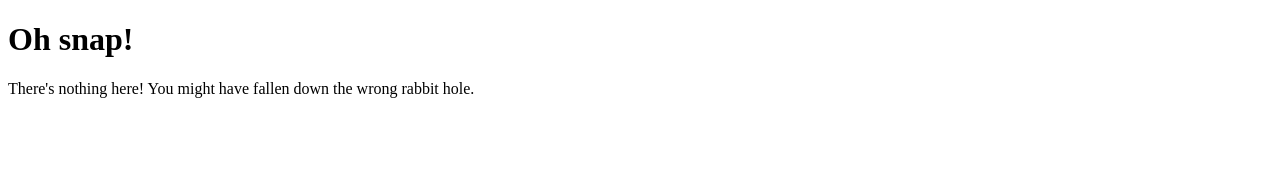
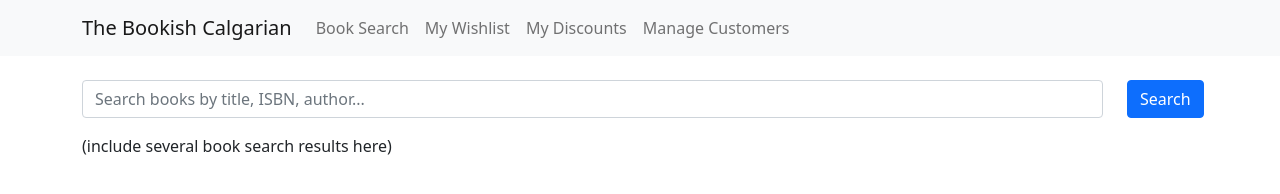
Before and after one commit to josuaaah/The-Bookish-Calgarian, a Gatsby site: page /books in a window 1280 px wide. Before the commit this address had no page. Built offline with nearby package versions, Linux system fonts and the light colour scheme; Gatsby itself is replaced by a stand-in of ours.

Commit message:
Create layout and navbar components

```diff
--- /dev/null
+++ b/src/components/layout.js
@@ -0,0 +1,23 @@
+import 'bootstrap/dist/css/bootstrap.min.css'
+
+import * as React from 'react'
+
+import Container from 'react-bootstrap/Container'
+import Navigation from './navigation'
+
+const Layout = ({ pageTitle, children }) => {
+  return (
+    <>
+      <div>
+        <title>{pageTitle}</title>
+        <main>
+          <Navigation></Navigation>
+          <br></br>
+          <Container>{children}</Container>
+        </main>
+      </div>
+    </>
+  )
+}
+
+export default Layout
--- /dev/null
+++ b/src/components/navigation.js
@@ -0,0 +1,23 @@
+import * as React from 'react'
+
+import Container from 'react-bootstrap/Container'
+import Nav from 'react-bootstrap/Nav'
+import Navbar from 'react-bootstrap/Navbar'
+
+const Navigation = () => {
+  return (
+    <Navbar bg="light" variant="light">
+      <Container>
+      <Navbar.Brand href="/">The Bookish Calgarian</Navbar.Brand>
+      <Nav className="me-auto">
+      <Nav.Link href="/books">Book Search</Nav.Link>
+        <Nav.Link href="/wishlist">My Wishlist</Nav.Link>
+        <Nav.Link href="/discounts">My Discounts</Nav.Link>
+        <Nav.Link href="/customers">Manage Customers</Nav.Link>
+      </Nav>
+      </Container>
+    </Navbar>
+  )
+}
+
+export default Navigation
--- a/src/pages/404.js
+++ b/src/pages/404.js
@@ -1,16 +1,14 @@
 import * as React from "react"
 
 import Container from "react-bootstrap/Container"
+import Layout from "../components/layout"
 
 const NotFoundPage = () => {
   return (
-    <main>
-      <title>Not found</title>
-      <Container className="p-5">
+    <Layout pageTitle="Not Found">
       <h1>Oh snap!</h1>
       <p>There's nothing here! You might have fallen down the wrong rabbit hole.</p>
-      </Container>
-    </main>
+    </Layout>
   )
 }
 
--- /dev/null
+++ b/src/pages/books.js
@@ -0,0 +1,30 @@
+import 'bootstrap/dist/css/bootstrap.min.css'
+
+import * as React from "react"
+
+import Button from "react-bootstrap/Button"
+import Col from "react-bootstrap/Col"
+import Container from "react-bootstrap/Container"
+import Form from "react-bootstrap/Form"
+import Layout from "../components/layout"
+import Row from "react-bootstrap/Row"
+
+const BooksPage = () => {
+  return (
+    <Layout pageTitle="Books">
+    <Form>
+      <Row>
+        <Col xs="11">
+          <Form.Group className="mb-3" controlId="formBookSearch">
+            <Form.Control type="text" placeholder="Search books by title, ISBN, author..." />
+          </Form.Group>
+        </Col>
+        <Col xs="1"><Button variant="primary" type="submit">Search</Button></Col>
+      </Row>
+    </Form>
+    <p>(include several book search results here)</p>
+    </Layout>
+  )
+}
+
+export default BooksPage
```
Also changed, not shown: src/pages/customers.js (renamed from src/pages/admin.js, +6 -5 lines), src/pages/discounts.js (+4 -3 lines), src/pages/index.js (+4 -33 lines), src/pages/wishlist.js (+4 -3 lines).
